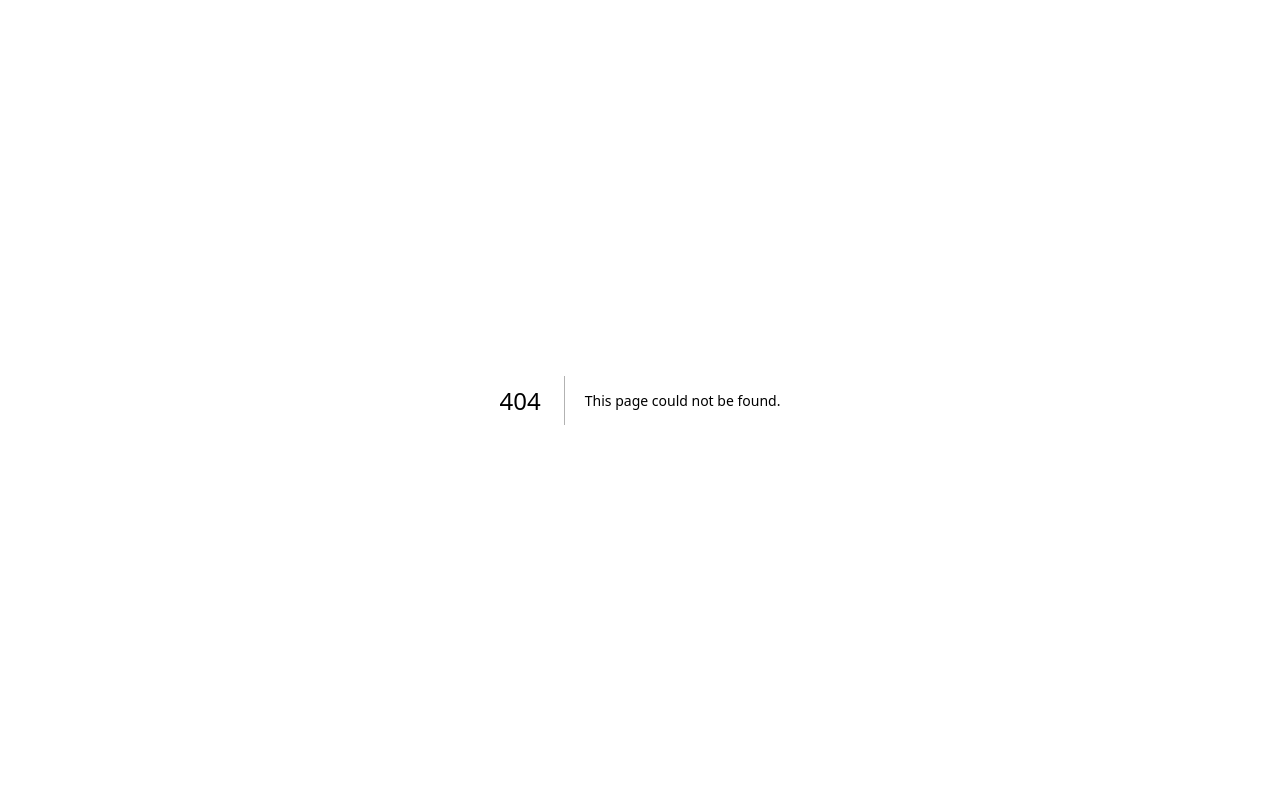
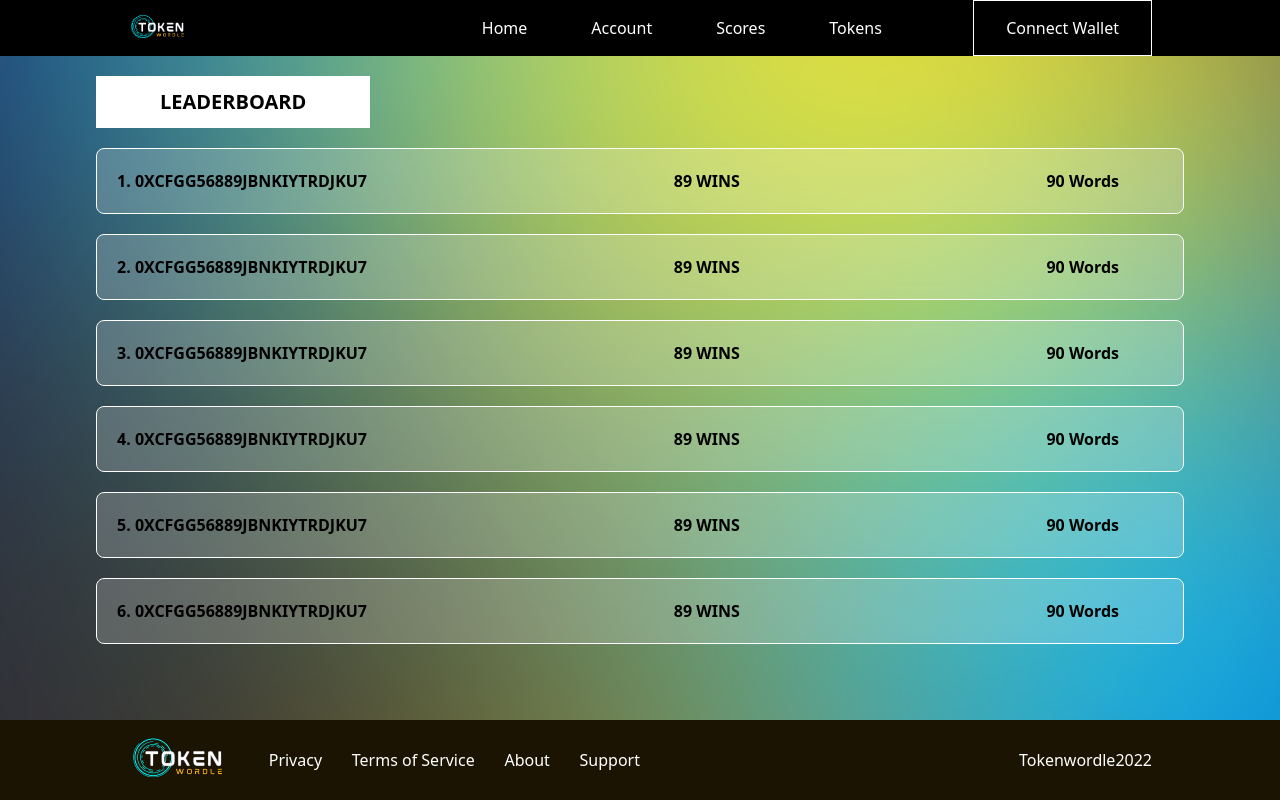
Before and after one commit to joeephwild/token-wordle, a Next.js app: page /leaderboard in a window 1280 px wide. Before the commit this address had no page. Built offline with nearby package versions, Linux system fonts and the light colour scheme; what tailwindcss-filters would draw is missing.

Commit message:
feat: add leaderboard

```diff
--- /dev/null
+++ b/pages/leaderboard.js
@@ -0,0 +1,61 @@
+import Footer from "../components/Footer";
+import MainNavbar from "../components/MainNavbar";
+const leaderboardArr = [
+  {
+    address: "0XCFGG56889JBNKIYTRDJKU7",
+    wins: 89,
+    words: 90,
+  },
+  {
+    address: "0XCFGG56889JBNKIYTRDJKU7",
+    wins: 89,
+    words: 90,
+  },
+  {
+    address: "0XCFGG56889JBNKIYTRDJKU7",
+    wins: 89,
+    words: 90,
+  },
+  {
+    address: "0XCFGG56889JBNKIYTRDJKU7",
+    wins: 89,
+    words: 90,
+  },
+  {
+    address: "0XCFGG56889JBNKIYTRDJKU7",
+    wins: 89,
+    words: 90,
+  },
+  {
+    address: "0XCFGG56889JBNKIYTRDJKU7",
+    wins: 89,
+    words: 90,
+  },
+];
+export default function leaderboard() {
+  return (
+    <>
+      <MainNavbar />
+      <main className="px-24 py-5">
+        <div className="uppercase bg-white text-center text-xl py-3 px-16 inline-block font-semibold">
+          Leaderboard
+        </div>
+        <ol>
+          {leaderboardArr.map((item, i) => (
+            <li
+              key={i}
+              className="bg-white bg-clip-padding backdrop-filter backdrop-blur-lg bg-opacity-20 flex justify-between p-5 mt-5 border border-white rounded-lg pr-16"
+            >
+              <p className="font-bold">
+                {i + 1}. {item.address}
+              </p>
+              <p className="font-bold">{item.wins} WINS</p>
+              <p className="font-bold">{item.words} Words</p>
+            </li>
+          ))}
+        </ol>
+      </main>
+      <Footer />
+    </>
+  );
+}
```
